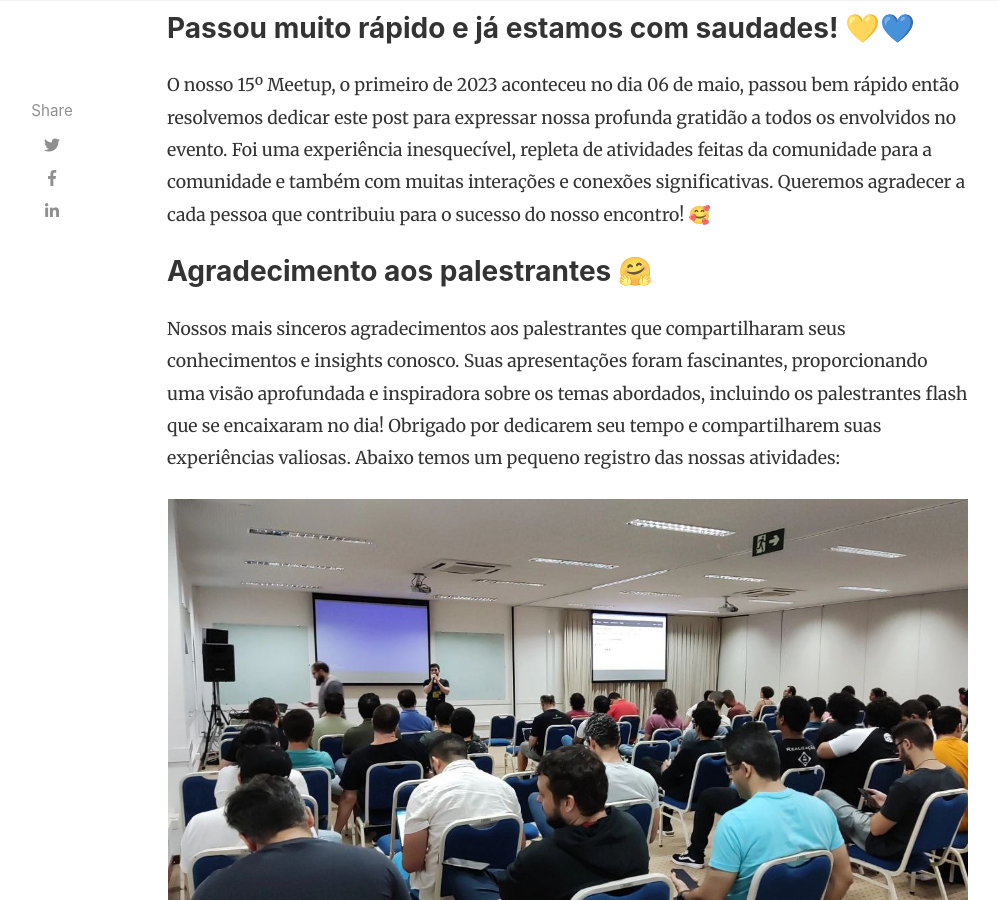
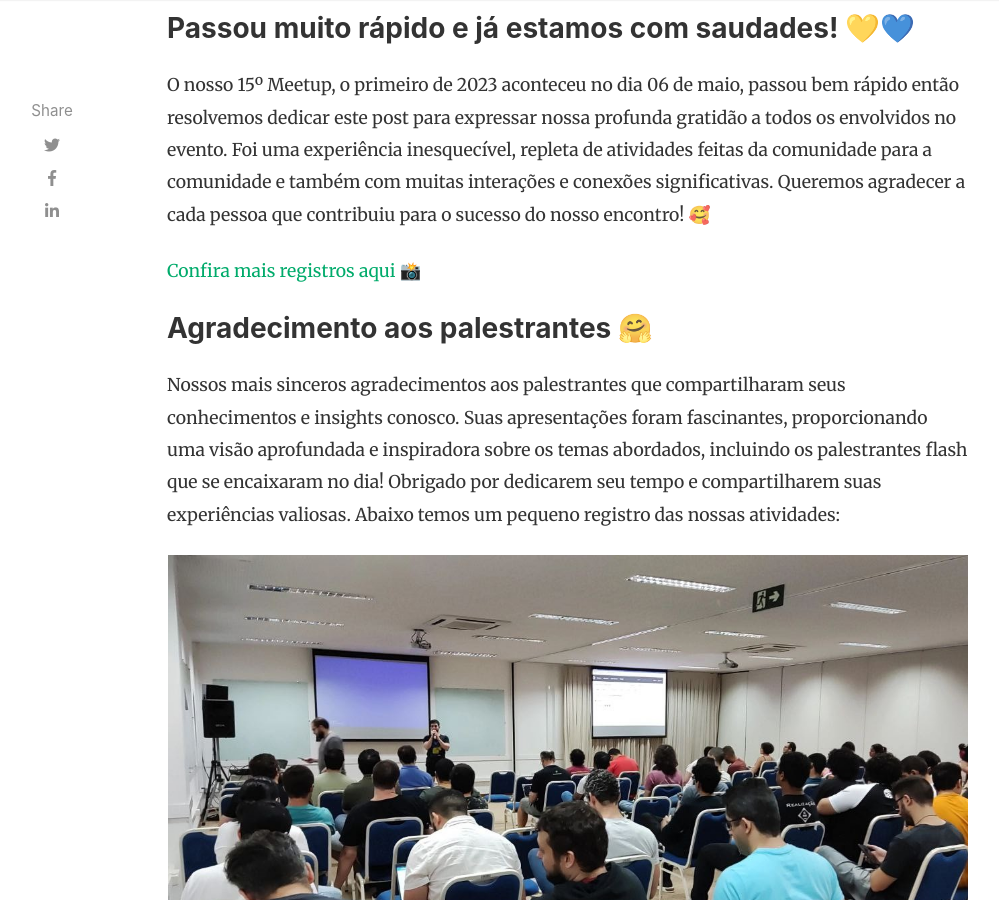
Before and after one commit to grupyrn/blog, a Jekyll site: the page built from _posts/2023-05-25-tbt15grupy.md, in a window 1280 px wide and 900 px high, scrolled down 660 px. Shown: the whole window, without its empty margins (118-1117 px from the left). Built offline with Jekyll 4.4.1, drawn with Linux system fonts in a browser that asks for light colours; nearby versions of some CDN libraries; comment, search, counter and statistics services are not loaded.

Commit message:
adiciona link do drive com fotos

```diff
--- a/_posts/2023-05-25-tbt15grupy.md
+++ b/_posts/2023-05-25-tbt15grupy.md
@@ -14,6 +14,8 @@ excerpt: >
 ### Passou muito rápido e já estamos com saudades! 💛💙
 
 <p>O nosso 15º Meetup, o primeiro de 2023 aconteceu no dia 06 de maio, passou bem rápido então resolvemos dedicar este post para expressar nossa profunda gratidão a todos os envolvidos no evento. Foi uma experiência inesquecível, repleta de atividades feitas da comunidade para a comunidade e também com muitas interações e conexões significativas. Queremos agradecer a cada pessoa que contribuiu para o sucesso do nosso encontro! 🥰 </p>
+
+[Confira mais registros aqui 📸](https://drive.google.com/drive/folders/17D_YNbIu7V0Bk12IktZMLHGjt6Sv8iEb?usp=sharing)
 
 ### Agradecimento aos palestrantes 🤗
 
```
